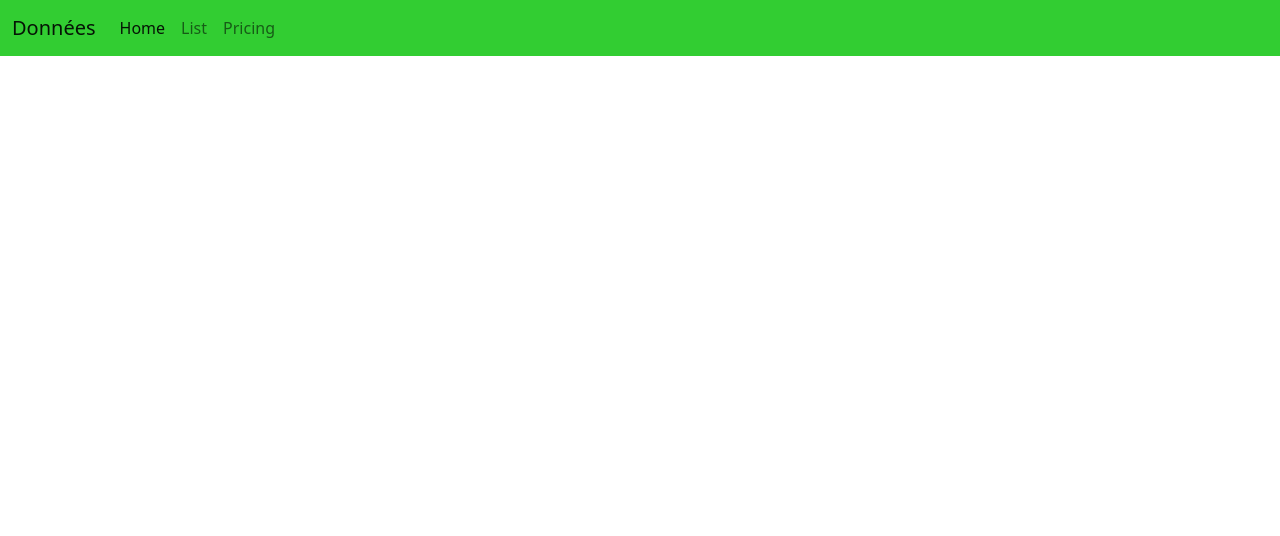
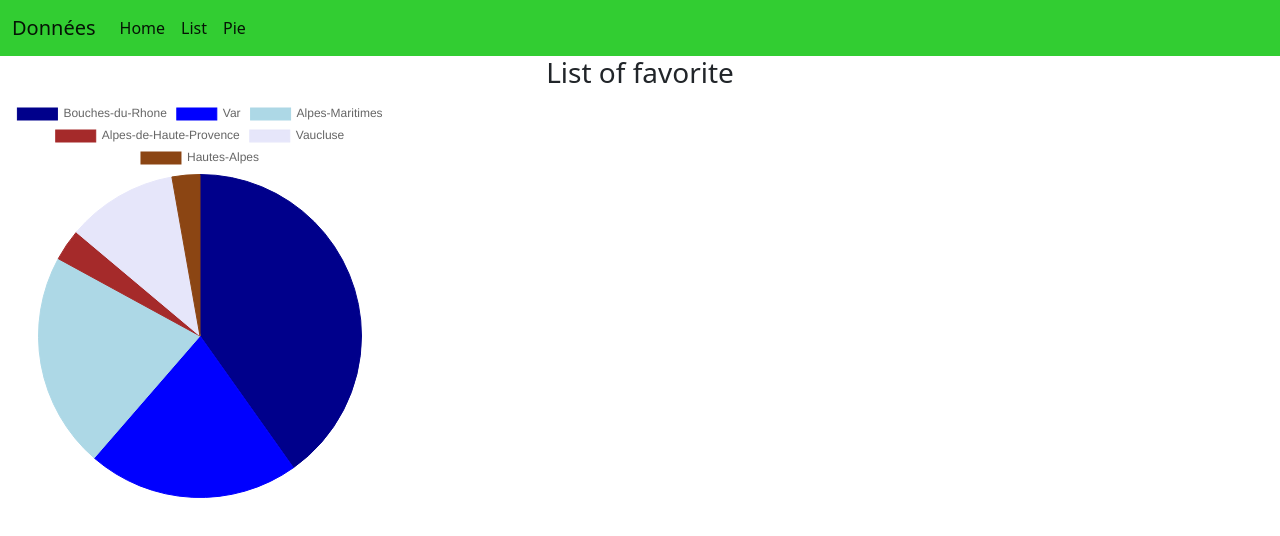
Before and after one commit to QArthur13/data-visualizer, a Vue app: page /camembert in a window 1280 px wide. Shown: the top 536 px of the page. Built offline with nearby package versions, Linux system fonts and the light colour scheme.

Commit message:
Add Charts

```diff
--- a/package.json
+++ b/package.json
@@ -9,6 +9,7 @@
   },
   "dependencies": {
     "bootstrap": "^5.0.0-beta2",
+    "chart.js": "^2.9.4",
     "core-js": "^3.6.5",
     "vue": "^3.0.0",
     "vue-router": "^4.0.4"
--- a/src/App.vue
+++ b/src/App.vue
@@ -1,4 +1,5 @@
 <template>
+  <div>
     <nav class="navbar navbar-expand-lg navbar-light" style="background-color:limegreen">
       <div class="container-fluid">
         <a class="navbar-brand" href="#">Données</a>
@@ -8,19 +9,20 @@
         <div class="collapse navbar-collapse" id="navbarNav">
           <ul class="navbar-nav">
             <li class="nav-item">
-            <router-link v-bind:to="{ name: 'Home'}" class="nav-link active" aria-current="page">Home</router-link>
+              <router-link v-bind:to="{ name: 'Home' }" class="nav-link active" aria-current="page">Home</router-link>
             </li>
             <li class="nav-item">
-            <router-link v-bind:to="{ name: 'List'}" class="nav-link">List</router-link>
+              <router-link v-bind:to="{ name: 'List' }" class="nav-link active">List</router-link>
             </li>
             <li class="nav-item">
-            <a class="nav-link" href="#">Pricing</a>
+              <router-link v-bind:to="{ name: 'Pie' }" class="nav-link active">Pie</router-link>
             </li>
           </ul>
         </div>
       </div>
     </nav>
     <router-view />
+  </div>
 </template>
 
 <script>
--- /dev/null
+++ b/src/components/PieChart.vue
@@ -0,0 +1,57 @@
+<template>
+<div class="chart-container">
+    <canvas id="chart" width="200px" height="200px"></canvas>
+</div>
+</template>
+<script>
+import Chart from 'chart.js'
+
+export default {
+
+    data() {
+        return {
+        }
+    },
+    mounted (){
+        console.log('MOUNTED => build chart')
+        new Chart(document.getElementById('chart').getContext('2d'), {
+            type:'pie',
+            data: {
+                labels: ["Bouches-du-Rhone", "Var", "Alpes-Maritimes", "Alpes-de-Haute-Provence", "Vaucluse", "Hautes-Alpes"],
+                datasets: [{
+                    label: "PACA",
+                    data: [2030360, 1070700, 1090220, 160070, 560790, 140700],
+                    borderColor: [
+                        'rgb(0, 0, 139)',
+                        'rgb(0, 0, 255)',
+                        'rgb(173, 216, 230)',
+                        'rgb(165, 42, 42)',
+                        'rgb(230, 230, 250)',
+                        'rgb(139, 69, 19)'
+                    ],
+                    backgroundColor: [
+                        'rgb(0, 0, 139)',
+                        'rgb(0, 0, 255)',
+                        'rgb(173, 216, 230)',
+                        'rgb(165, 42, 42)',
+                        'rgb(230, 230, 250)',
+                        'rgb(139, 69, 19)'
+                    ],
+                    borderWidth: 1
+                }],
+            },
+        })
+    }
+
+}
+</script>
+<style>
+.chart-container{
+    display: block;
+    position:relative;
+    width: 400px;
+    height: 400px;
+
+
+}
+</style>
--- a/src/router/index.js
+++ b/src/router/index.js
@@ -2,6 +2,7 @@
 import { createRouter, createWebHistory } from 'vue-router'
 import List from '../views/List.vue'
 import Home from '../views/Home.vue'
+import Pie from '../views/Pie.vue'
 import Update from '../components/Update.vue'
 
 const routes = [
@@ -19,6 +20,11 @@ const routes = [
         path: '/change/:id',
         name: 'Update',
         component: Update
+    },
+    {
+        path: '/camembert',
+        name: 'Pie',
+        component: Pie
     }
 ]
 
--- a/src/views/Home.vue
+++ b/src/views/Home.vue
@@ -1,11 +1,12 @@
 <template>
+    <div>
+        <div id="border">
 
-    <div id="border">
+            <h1 class="display-1; text-center">Welcome</h1>
+            <p>Lorem ipsum dolor sit amet consectetur adipisicing elit. Cum eius, reprehenderit fugit sequi, quo, laborum voluptatum adipisci inventore natus doloremque repellat sunt id nisi deserunt quas animi tenetur voluptates labore.</p>
+            <p class="fst-italic">{{ text }}</p>
 
-        <h1 class="display-1; text-center">Welcome</h1>
-        <p>Lorem ipsum dolor sit amet consectetur adipisicing elit. Cum eius, reprehenderit fugit sequi, quo, laborum voluptatum adipisci inventore natus doloremque repellat sunt id nisi deserunt quas animi tenetur voluptates labore.</p>
-        <p class="fst-italic">{{ text }}</p>
-
+        </div>
     </div>
 
 </template>
--- /dev/null
+++ b/src/views/Pie.vue
@@ -0,0 +1,16 @@
+<template>
+    <div>
+        <h3 class="text-center">List of favorite</h3>
+        <pie-chart></pie-chart>
+    </div>
+</template>
+
+<script>
+import PieChart from '@/components/PieChart.vue'
+
+export default {
+    components: {
+        PieChart
+    }
+}
+</script>
```
Also changed, not shown: 1 other file (tests, documents, lock files or other folders). Lines whose indentation alone changed are shown as unchanged.
